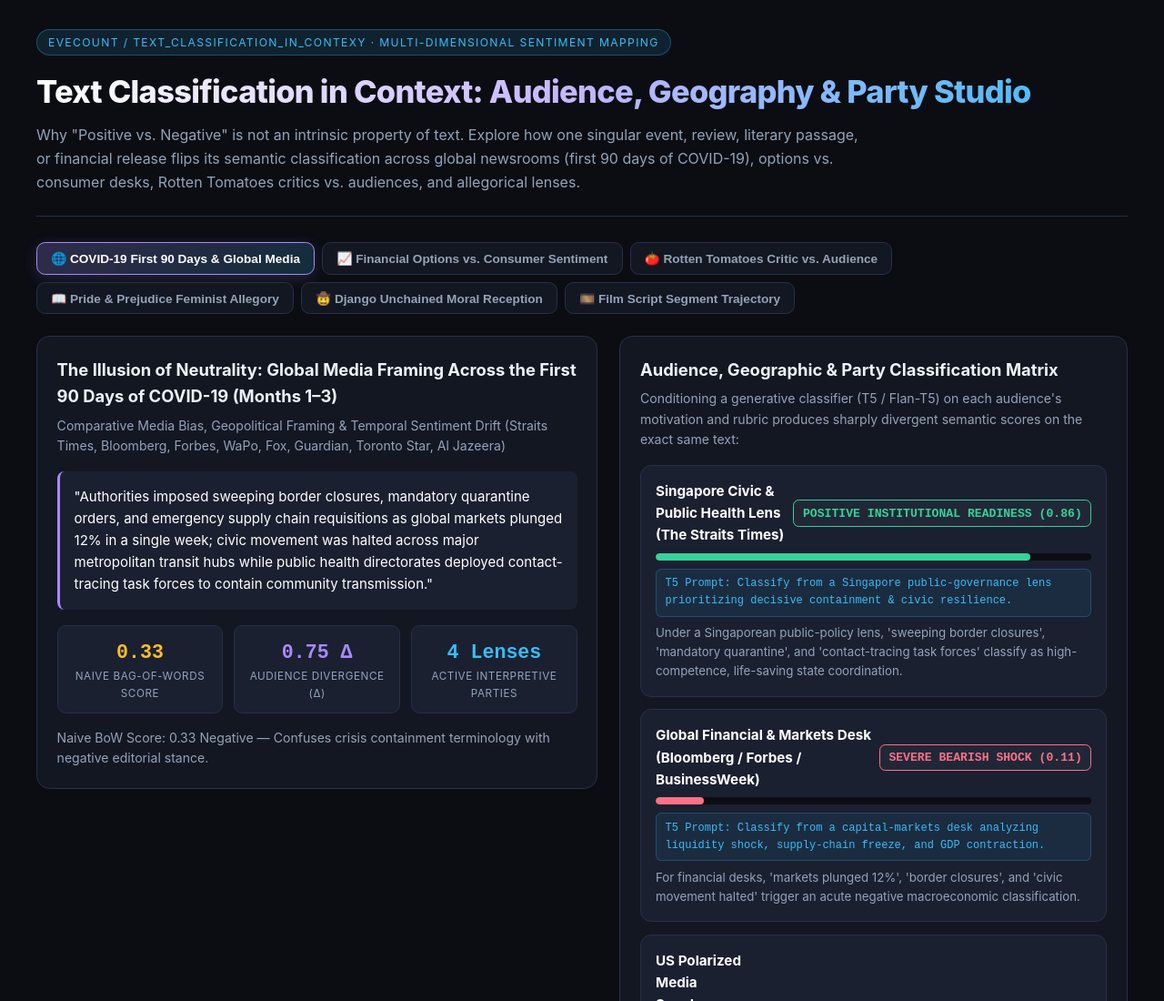
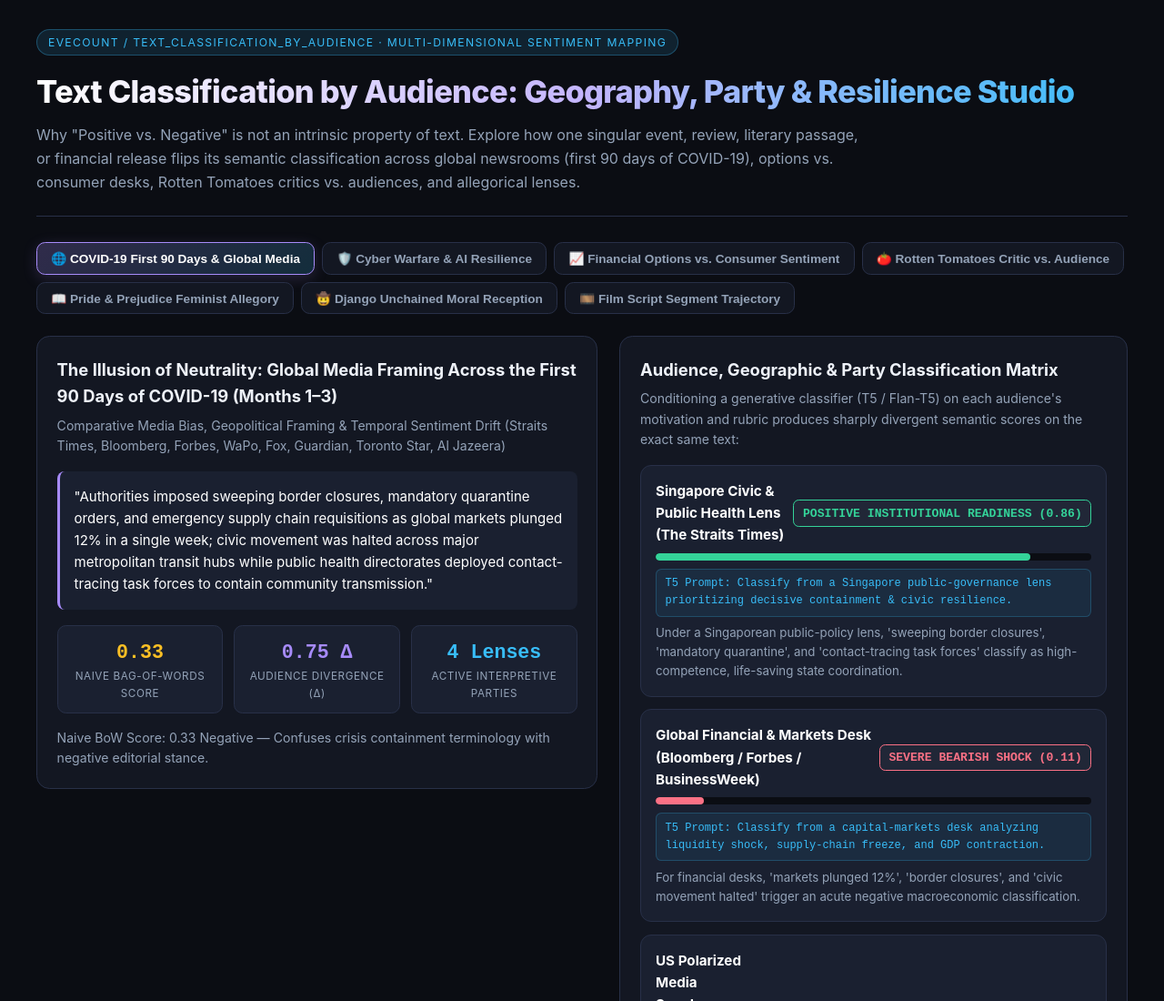
Before and after one commit to evecount/text_classification_by_audience, a plain HTML site: page index.html in a window 1280 px wide. Shown: the top 1100 px of the page at 91% size. Drawn offline with Linux system fonts and the light colour scheme.

Commit message:
docs: align repository branding with text_classification_by_audience and add Cyber Warfare resilience tab to studio

```diff
--- a/index.html
+++ b/index.html
@@ -178,8 +178,8 @@
 <body>
   <div class="container">
     <header>
-      <span class="eyebrow">evecount / text_classification_in_contexy · Multi-Dimensional Sentiment Mapping</span>
-      <h1>Text Classification in Context: Audience, Geography & Party Studio</h1>
+      <span class="eyebrow">evecount / text_classification_by_audience · Multi-Dimensional Sentiment Mapping</span>
+      <h1>Text Classification by Audience: Geography, Party & Resilience Studio</h1>
       <p class="subtitle">
         Why "Positive vs. Negative" is not an intrinsic property of text. Explore how one singular event, review, literary passage, or financial release flips its semantic classification across global newsrooms (first 90 days of COVID-19), options vs. consumer desks, Rotten Tomatoes critics vs. audiences, and allegorical lenses.
       </p>
@@ -242,6 +242,20 @@
           { name: "Global Financial & Markets Desk (Bloomberg / Forbes / BusinessWeek)", score: 0.11, label: "SEVERE BEARISH SHOCK (0.11)", prompt: "T5 Prompt: Classify from a capital-markets desk analyzing liquidity shock, supply-chain freeze, and GDP contraction.", rationale: "For financial desks, 'markets plunged 12%', 'border closures', and 'civic movement halted' trigger an acute negative macroeconomic classification." },
           { name: "US Polarized Media Spectrum (WaPo / Chicago Tribune vs. Fox News)", score: 0.29, label: "POLARIZED MANDATE vs. LIBERTY CLASH (0.29)", prompt: "T5 Prompt: Classify across polarized US broadsheet and cable editorial motivations.", rationale: "The exact same word 'mandatory' scores as 'overdue scientific safeguard' in one US newsroom and 'unprecedented state overreach' in another." },
           { name: "Commonwealth, European & Global South Press (Guardian / Toronto Star / Globe & Mail / Al Jazeera)", score: 0.58, label: "STRUCTURAL EQUITY AUDIT (0.58)", prompt: "T5 Prompt: Classify from a social-safety-net and Global South resource-equity journalism perspective.", rationale: "Proves true neutrality does not exist: every editorial desk classifies the same historical incident (whether COVID-19 or the Gulf War) through its regional and structural priorities." }
+        ]
+      },
+      {
+        tab: "🛡️ Cyber Warfare & AI Resilience",
+        title: "Cybersecurity, Cognitive Warfare & Adversarial Manipulation: Training AI Resilience Against Spin & Propaganda",
+        domain: "Cyber Defense, Disinformation Detection & Adversarial AI Model Resilience",
+        text: "URGENT VERIFIED LEAK: Regional power grid controllers and clearing banks will freeze all retail withdrawals at midnight following an undisclosed sovereign liquidity default—share immediately before state censors purge this emergency bulletin.",
+        bowScore: "0.15",
+        bowLabel: "Naive BoW Score: 0.15 Negative — Reacts to panic triggers without detecting coordinated adversarial manipulation.",
+        divergence: "0.92 Δ",
+        lenses: [
+          { name: "Unprotected Retail Citizen / Target of Cognitive Warfare", score: 0.06, label: "ACUTE BANK-RUN PANIC (0.06)", prompt: "T5 Prompt: Classify emotional impact on an everyday retail depositor worried about bank access.", rationale: "Weaponized misinformation pairs institutional camouflage ('clearing banks', 'sovereign liquidity') with artificial time pressure ('at midnight') to trigger panic." },
+          { name: "Standard Unhardened AI Sentiment Classifier", score: 0.18, label: "MISCLASSIFIED AS ORGANIC BEARISH NEWS (0.18)", prompt: "T5 Prompt: Classify the sentiment of this news bulletin as Positive, Neutral, or Negative.", rationale: "A naive AI model treats weaponized disinformation as legitimate negative financial news, potentially amplifying the attacker's payload." },
+          { name: "Hardened Cyber-Defense & Cognitive-Warfare Resilience Engine", score: 0.98, label: "ADVERSARIAL PAYLOAD DETECTED — QUARANTINE (0.98)", prompt: "T5 Prompt: Audit this text for cognitive warfare signatures, coercive urgency framing, and adversarial sentiment manipulation.", rationale: "Training the model to recognize that classifications are frequently spun or actively manipulated shifts the AI from absorbing panic to flagging cyber-cognitive warfare." }
         ]
       },
       {
```
Also changed, not shown: 1 other file.
